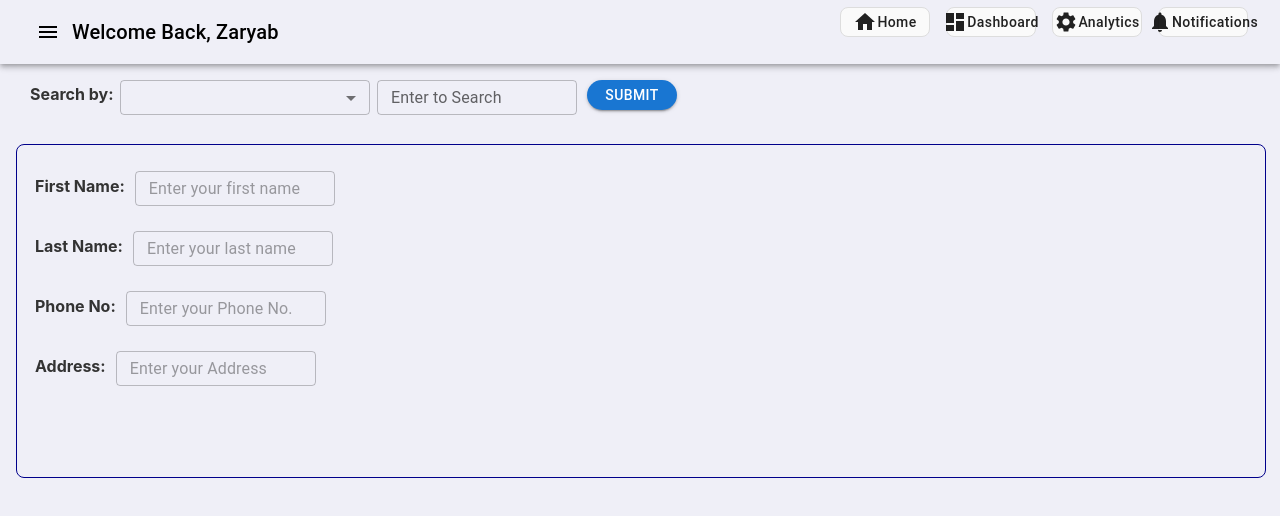
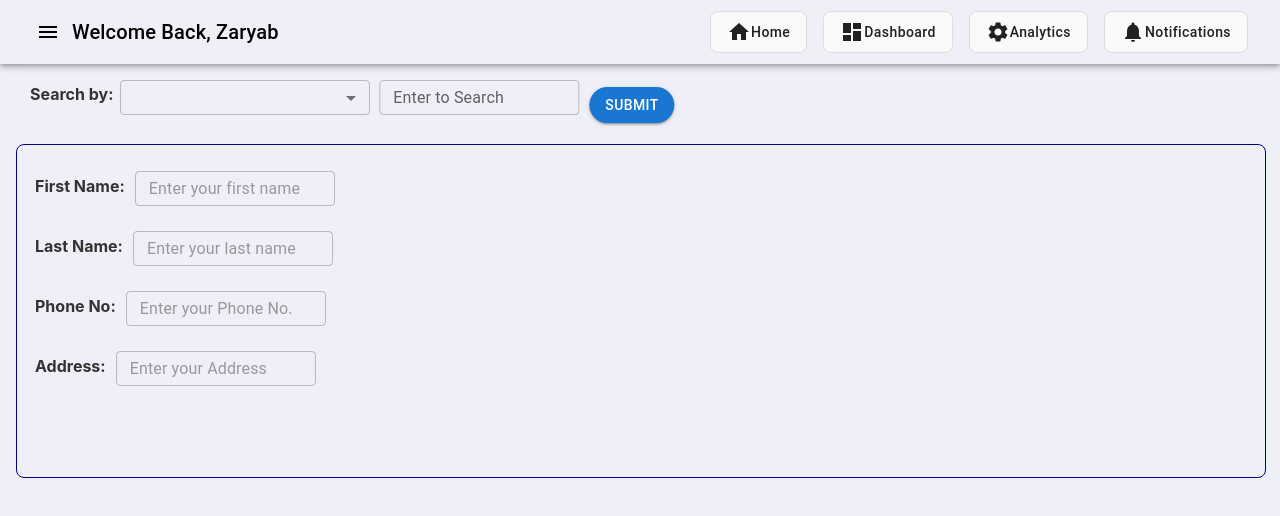
Before and after one commit to MHasaan/db-website, a React (Create React App) app: page / in a window 1280 px wide. Shown: the top 516 px of the page. Built offline with nearby package versions, Linux system fonts and the light colour scheme.

Commit message:
Changing Navigation Bar by using Next UI

```diff
--- a/src/Search/Input.js
+++ b/src/Search/Input.js
@@ -12,16 +12,6 @@
     flexDirection: 'row',
     alignItems: 'center',
     justifyContent: 'center',
-  },
-  button: {
-    top:"-10px",
-    height: '30px', // decreased height
-    width: '90px', // increased width
-    padding: '0',
-    backgroundColor: '#336699', // darker blue
-    '&:hover': {
-      backgroundColor: '#26547c', // even darker when hovered
-    },
   },
 }));
 
```
